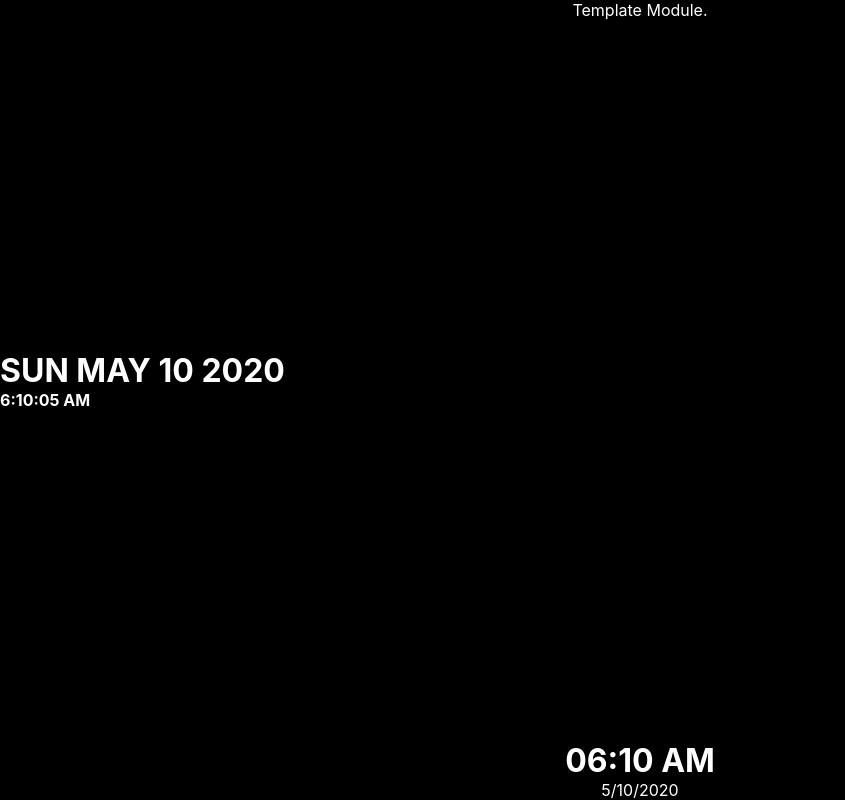
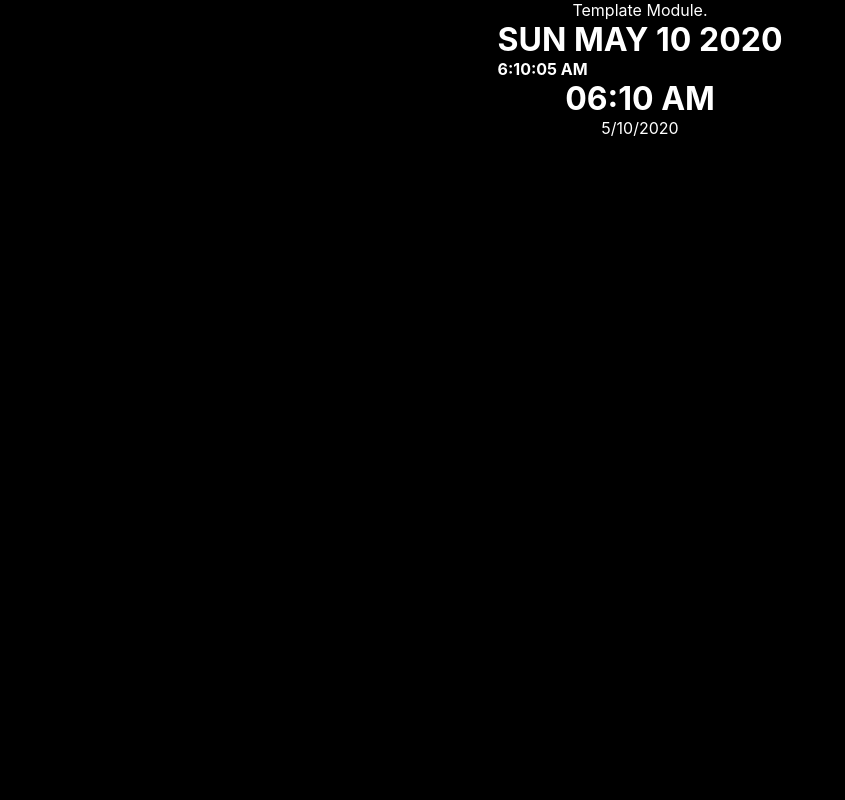
Before and after one commit to RogerTheRabbit/smart-mirror, a React (Create React App) app: page / in a window 1280 px wide. Shown: the whole page, without its empty margins (0-845 px from the left). Built offline with nearby package versions, Linux system fonts and the light colour scheme; no server answers.

Commit message:
Fixed some CSS

```diff
--- a/src/templates/BorderTemplate/BorderTemplate.css
+++ b/src/templates/BorderTemplate/BorderTemplate.css
@@ -1,29 +1,29 @@
-.header {
+#header {
     grid-area: header;
     justify-self: center;
     align-self: start;
 }
-.middle {
+#middle {
     grid-area: middle;
     place-self: center;
 }
-.sidebarLeft {
+#sidebarLeft {
     grid-area: sidebarLeft;
     justify-self: start;
     align-self: center;
 }
-.sidebarRight {
+#sidebarRight {
     grid-area: sidebarRight;
     justify-self: end;
     align-self: center;
 }
-.footer {
+#footer {
     grid-area: footer;
     justify-self: center;
     align-self: end;
 }
 
-.container {
+#container {
 
     width: 100vw;
     height: 100vh;
--- a/src/templates/Grid/Grid.js
+++ b/src/templates/Grid/Grid.js
@@ -1,5 +1,5 @@
 import React, {Component} from 'react';
-import "./BorderTemplate.css";
+import "./Grid.css";
 
 class Grid extends Component {
     state = {
```
Also changed, not shown: src/templates/BorderTemplate/BorderTemplate.js (+6 -6 lines).
